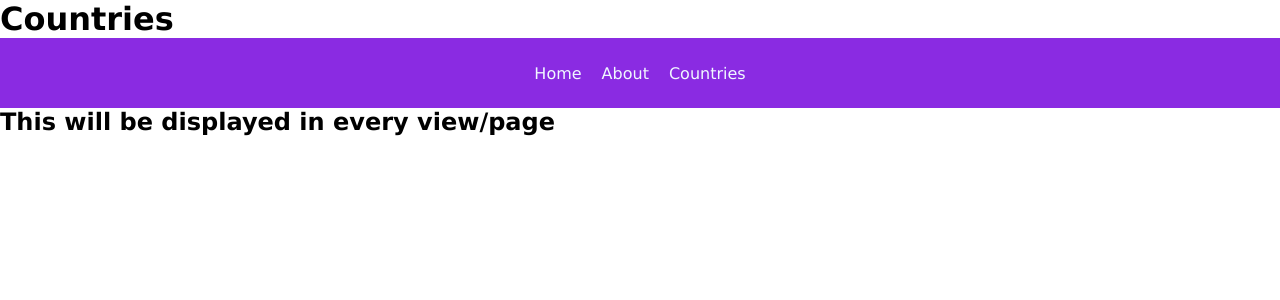
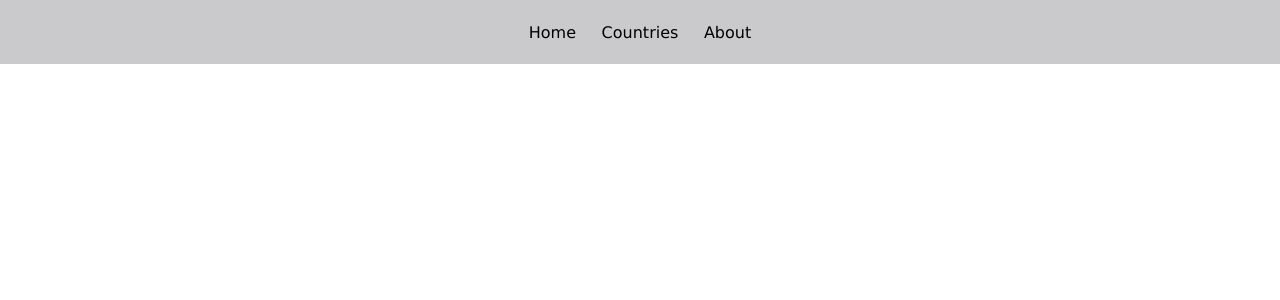
Before and after one commit to ncantarelli/countries-website, a React (Vite) app: page / in a window 1280 px wide. Shown: the top 300 px of the page. Built offline with nearby package versions, Linux system fonts and the light colour scheme.

Commit message:
styling and set up of React Router

```diff
--- a/src/App.tsx
+++ b/src/App.tsx
@@ -4,6 +4,8 @@ import Home from "./views/Home";
 import About from "./views/About";
 import MyNavbar from "./components/MyNavbar";
 import ErrorPage from "./views/ErrorPage";
+import Countries from "./views/Countries";
+import Details from "./views/Details";
 function App() {
 
   const router = createBrowserRouter(
@@ -11,18 +13,20 @@ function App() {
     createRoutesFromElements(
       <Route path="/" element={<Root/>} errorElement={<ErrorPage/>} >
         <Route index path="home" element={<Home />} />
-        <Route path="about" element={<About/>} />
+        <Route path="about" element={<About />} />
+        <Route path="countries" element={<Countries />} />
+        <Route path="countries/:name" element={<Details/>}/>
         {/* <Route path="*" element={<ErrorPage/>} /> */}
       </Route>
     )
   );
 
   return (
-    <div>
-      <h1>Countries</h1>
+    <>
+      {/* <h1>Countries</h1> */}
       <RouterProvider router={router} />
       <Outlet/>
-    </div>
+    </>
   );
 }
 
@@ -30,7 +34,7 @@ const Root = () => {
   return (
     <>
       <MyNavbar/>
-      <h2>This will be displayed in every view/page</h2>
+      {/* <h2>This will be displayed in every view/page</h2> */}
       <Outlet/>
     </>
   )
--- a/src/components/MyNavbar.tsx
+++ b/src/components/MyNavbar.tsx
@@ -1,12 +1,14 @@
 import React from 'react'
-import { Link } from 'react-router-dom'
+import { NavLink } from 'react-router-dom'
 
 function MyNavbar() {
     return (
         <nav>
-            <Link to="Home">Home</Link>
-            <Link to="about">About</Link>
-            <Link to="countries">Countries</Link>
+            <div className='NavItems'>
+                <NavLink to="Home">Home</NavLink>
+                <NavLink to="countries">Countries</NavLink>
+                <NavLink to="about">About</NavLink>
+            </div>
         </nav>
     );
 }
--- a/src/style/styles.css
+++ b/src/style/styles.css
@@ -4,20 +4,59 @@
     margin: 0;
 }
 
+#root {
+    display: flex;
+    flex-direction: column;
+    justify-content: center;
+    align-items: center;
+    text-align: center;
+}
+
+body {
+    font-size: 1vw; /* Sets the font size for the whole page to 17px. This will be used as reference for REM and EM units*/
+}
+
 nav {
     display: flex;
     justify-content: center;
     align-items: center;
-    height: 70px;
-    background-color: blueviolet;
-    gap: 20px;
+    text-align: center;
+    height: 8vh; /* Around 70px moved to viewport height*/
+    background-color: rgb(202, 202, 205);
+    width: 100vw; /* Will adjust the screen to always fit 100% of the width */
 }
 
 nav a {
     text-decoration: none;
-    color: aliceblue;
+    color: black;
+    font-size: 1rem; /* This is 16px (technically 17.1px but who's checking? */
 }
 
 nav a:hover {
-    color: rgb(206, 213, 219);
+    color: rgb(11, 118, 212);
 }
+
+.NavItems {
+    display: flex;
+    justify-content: center;
+    align-items: center;
+    gap: 2vw; /* This is 20px moved to viewport width */
+    margin-left: 0.60vw; /* This is 10px moved to viewport width */
+    margin-right: 0.60vw; /* This is 10px moved to viewport width */
+}
+
+.active {
+    color: rgb(11, 118, 212);
+}
+
+h1 {
+    margin-top: 3.50vh; /* This is 30px moved to viewport height */
+    margin-bottom: 2.50vh; /* This is 20px moved to viewport height */
+    margin-left: 1vw; /* This is 17.1px moved to viewport height */
+    margin-right: 1vw; /* This is 17.1px moved to viewport height */
+    font-size: 2rem; /* This is 32px */
+}
+
+a {
+    font-size: 1rem;
+}
--- a/src/views/About.tsx
+++ b/src/views/About.tsx
@@ -4,7 +4,7 @@ function About() {
 
     return (
         <div>
-            <h3>About</h3>
+            <h1>About</h1>
             <AboutCard/>
         </div>
     );
--- /dev/null
+++ b/src/views/Countries.tsx
@@ -0,0 +1,15 @@
+import React from 'react'
+import { Link } from 'react-router-dom';
+
+function Countries() {
+    fetch
+
+    return (
+        <div>
+            <h1>This is gonna show all the countries available</h1>
+             <Link to="name">Specific country</Link>
+        </div>
+    );
+}
+
+export default Countries
--- /dev/null
+++ b/src/views/Details.tsx
@@ -0,0 +1,11 @@
+import React from 'react'
+
+function Details() {
+    return (
+        <div>
+            <h2>More info about the country</h2>
+        </div>
+    );
+}
+
+export default Details
--- a/src/views/Home.tsx
+++ b/src/views/Home.tsx
@@ -4,7 +4,7 @@ function Home() {
 
     return (
         <div>
-            <p>Home</p>
+            <h1>Home</h1>
         </div>
     );
 }
```
